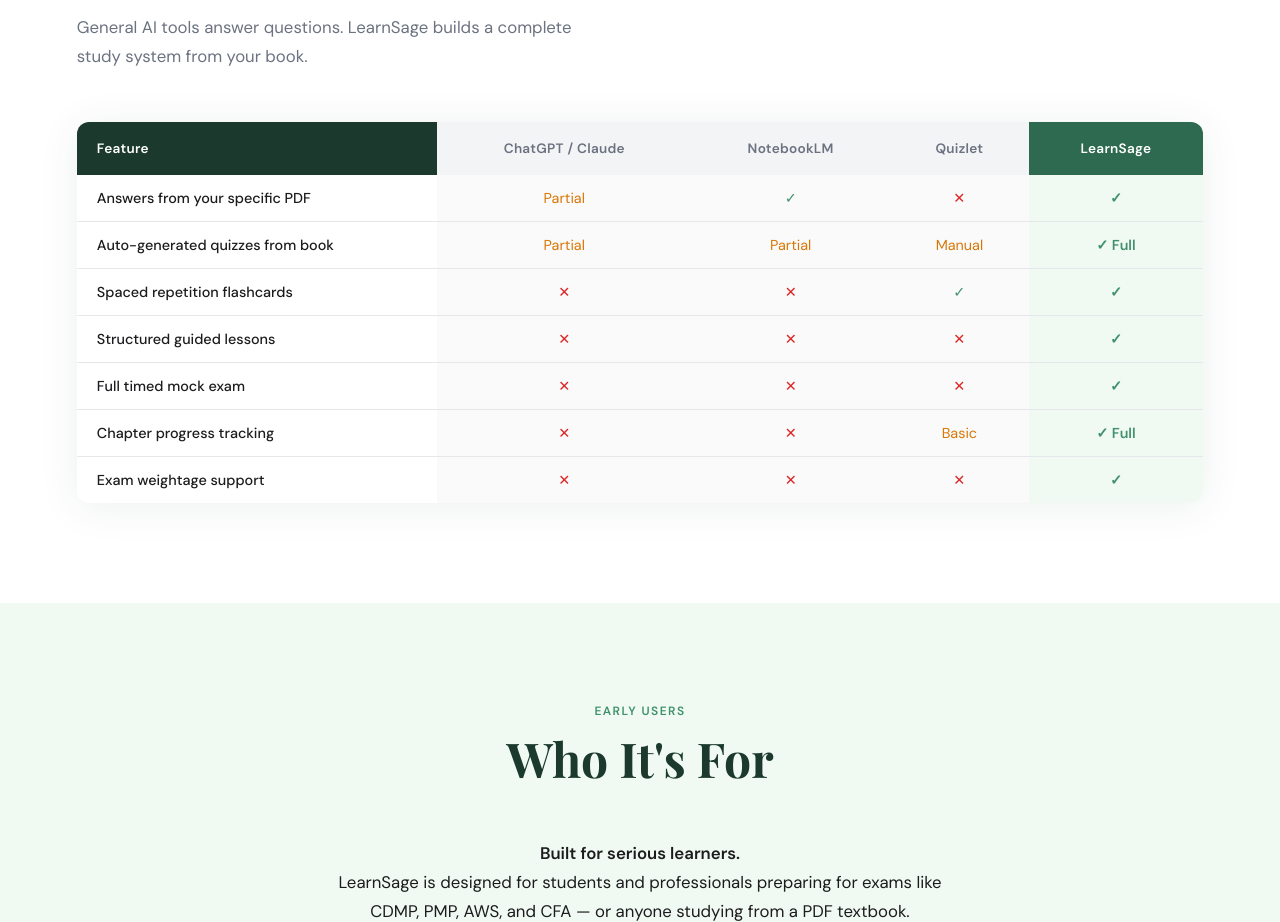
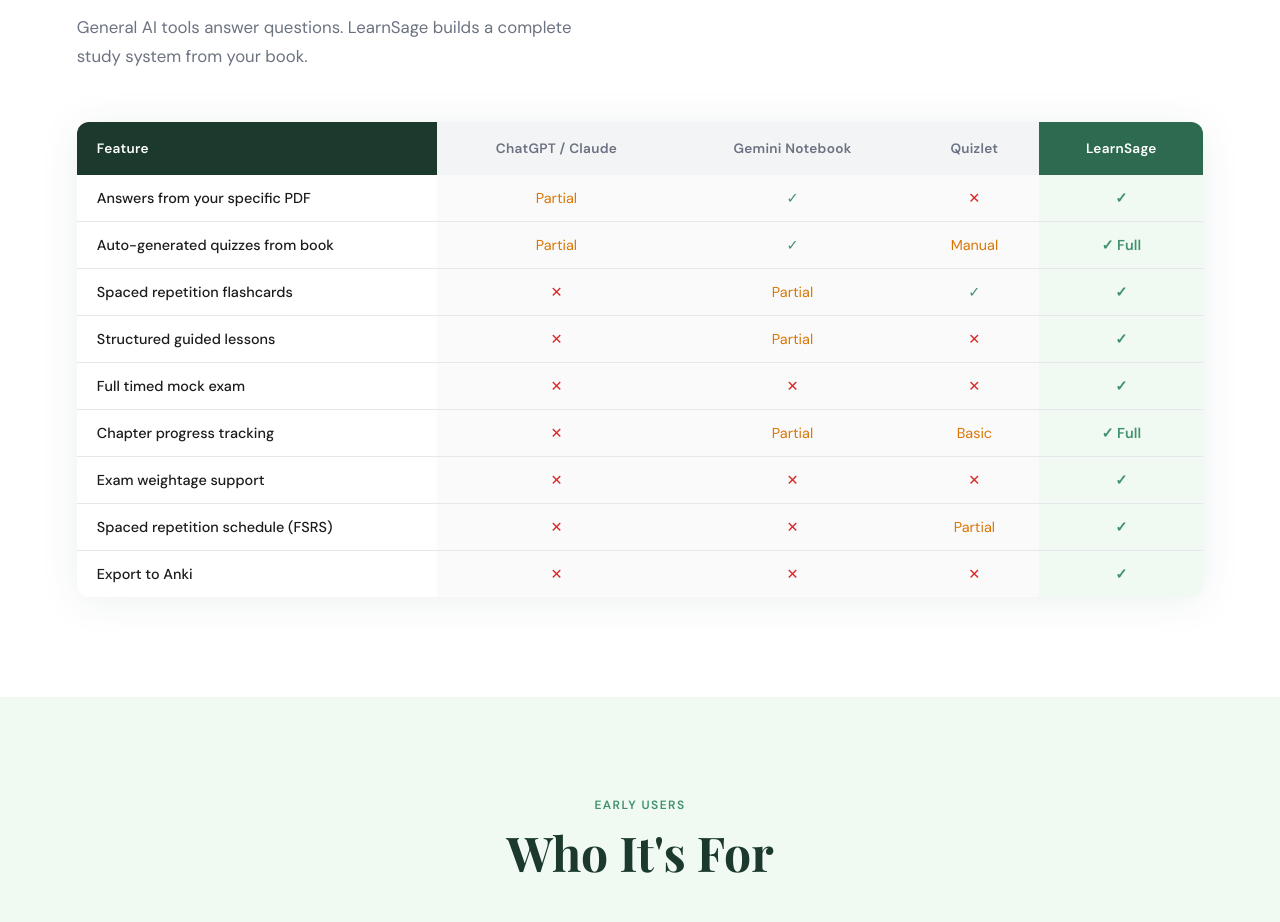
Before and after one commit to vpichandi/learnsage-website, a plain HTML site: page index.html in a window 1280 px wide. Shown: the part 4285-5207 px from the top of the page. Drawn offline with nearby package versions, Linux system fonts and the light colour scheme.

Commit message:
Notebook LM updated

```diff
--- a/index.html
+++ b/index.html
@@ -1083,7 +1083,7 @@
         <tr>
           <th>Feature</th>
           <th class="them">ChatGPT / Claude</th>
-          <th class="them">NotebookLM</th>
+          <th class="them">Gemini Notebook</th>
           <th class="them">Quizlet</th>
           <th class="us">LearnSage</th>
         </tr>
@@ -1099,21 +1099,21 @@
         <tr>
           <td>Auto-generated quizzes from book</td>
           <td class="them partial">Partial</td>
-          <td class="them partial">Partial</td>
+          <td class="them yes">✓</td>
           <td class="them partial">Manual</td>
           <td class="us yes">✓ Full</td>
         </tr>
         <tr>
           <td>Spaced repetition flashcards</td>
           <td class="them no">✕</td>
-          <td class="them no">✕</td>
+          <td class="them partial">Partial</td>
           <td class="them yes">✓</td>
           <td class="us yes">✓</td>
         </tr>
         <tr>
           <td>Structured guided lessons</td>
           <td class="them no">✕</td>
-          <td class="them no">✕</td>
+          <td class="them partial">Partial</td>
           <td class="them no">✕</td>
           <td class="us yes">✓</td>
         </tr>
@@ -1127,12 +1127,26 @@
         <tr>
           <td>Chapter progress tracking</td>
           <td class="them no">✕</td>
-          <td class="them no">✕</td>
+          <td class="them partial">Partial</td>
           <td class="them partial">Basic</td>
           <td class="us yes">✓ Full</td>
         </tr>
         <tr>
           <td>Exam weightage support</td>
+          <td class="them no">✕</td>
+          <td class="them no">✕</td>
+          <td class="them no">✕</td>
+          <td class="us yes">✓</td>
+        </tr>
+        <tr>
+          <td>Spaced repetition schedule (FSRS)</td>
+          <td class="them no">✕</td>
+          <td class="them no">✕</td>
+          <td class="them partial">Partial</td>
+          <td class="us yes">✓</td>
+        </tr>
+        <tr>
+          <td>Export to Anki</td>
           <td class="them no">✕</td>
           <td class="them no">✕</td>
           <td class="them no">✕</td>
```
